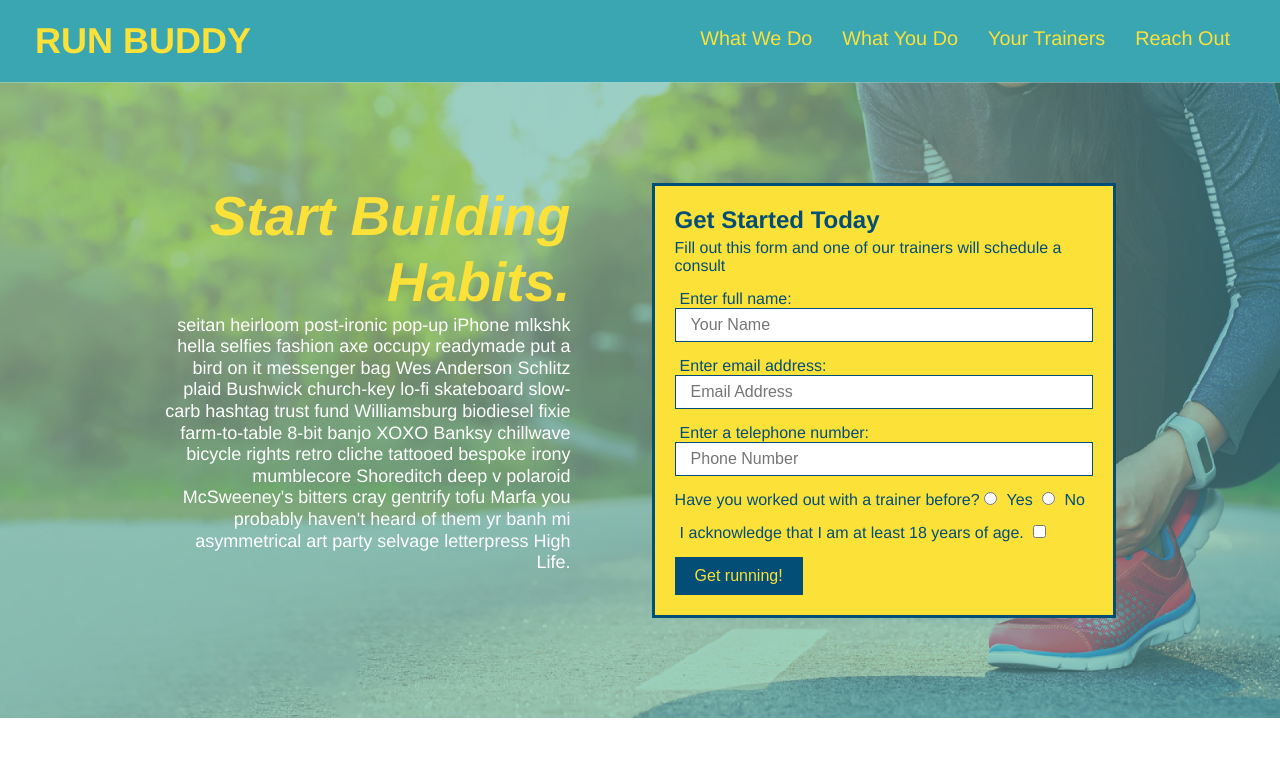
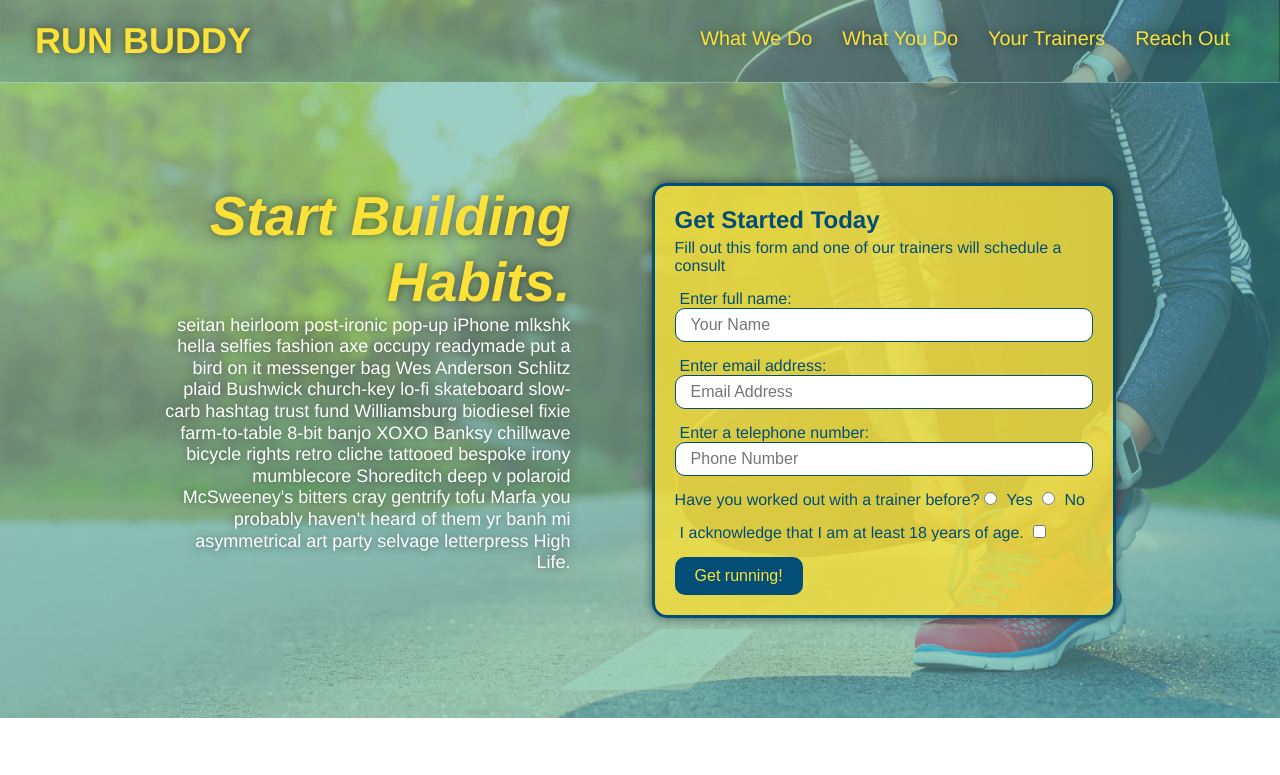
Before and after one commit to jaguilar95/run-buddy, a plain HTML site: page index.html in a window 1280 px wide. Shown: the top 775 px of the page. Drawn offline with Linux system fonts and the light colour scheme.

Commit message:
added shadows/rounded corners and made header sticky

```diff
--- a/assets/css/style.css
+++ b/assets/css/style.css
@@ -10,11 +10,19 @@ body {
 }
 
 header {
+  background-image: url("../images/hero-bg.jpg");
+  background-size: cover;
+  background-position: center;
+  background-attachment: fixed;
+  background-position: 80%;
   padding: 20px 35px;
   background-color: #39a6b2;
   display: flex;
   justify-content: space-between;
   flex-wrap: wrap;
+  position: -webkit-sticky;
+  position: sticky;
+  top: 0;
 }
 
 header h1 {
@@ -22,6 +30,7 @@ header h1 {
   font-size: 36px;
   color: #fce138;
   margin: 0;
+  text-shadow: 0 0 10px rgba(0, 0, 0, 0.5);
 }
 
 header a {
@@ -45,6 +54,7 @@ header nav ul li a {
   padding: 10px 15px;
   font-weight: lighter;
   font-size: 1.55vw;
+  text-shadow: 0 0 10px rgba(0, 0, 0, 0.5);
 }
 
 footer {
@@ -79,6 +89,8 @@ section {
   background-image: url("../images/hero-bg.jpg");
   background-size: cover;
   background-position: center;
+  background-attachment: fixed;
+  background-position: 80%;
   display: flex;
   justify-content: center;
   flex-wrap: wrap;
@@ -92,6 +104,7 @@ section {
   color: #fff;
   font-size: 18px;
   line-height: 1.2;
+  text-shadow: 0 0 10px rgba(0, 0, 0, 0.5);
 }
 
 .hero-cta h2 {
@@ -103,10 +116,12 @@ section {
 .hero-form {
   color: #024e76;
   padding: 20px;
-  background-color: #fce138;
+  background-color: rgba(252, 225, 56, 0.8);
   border: solid 3px #024e76;
   width: 40%;
   margin: 3.5%;
+  box-shadow: 0 0 10px rgba(0, 0, 0, 0.5);
+  border-radius: 15px;
 }
 
 .hero-form h3 {
@@ -126,6 +141,7 @@ section {
   color: #024e76;
   width: 100%;
   margin-bottom: 15px;
+  border-radius: 10px;
 }
 
 .hero-form label {
@@ -138,6 +154,7 @@ section {
   border: none;
   padding: 10px 20px;
   font-size: 16px;
+  border-radius: 10px;
 }
 
 .intro p {
@@ -307,6 +324,7 @@ section {
   width: 100%;
   margin-bottom: 15px;
   margin-top: 5px;
+  border-radius: 10px;
 }
 
 .contact-form button {
@@ -317,6 +335,7 @@ section {
   text-align: center;
   padding: 15px 0;
   font-size: 16px;
+  border-radius: 10px;
 }
 
 .contact-info a {
@@ -341,6 +360,7 @@ section {
   header {
     padding-bottom: 0;
     justify-content: center;
+    position: relative;
   }
 
   header h1 {
```
